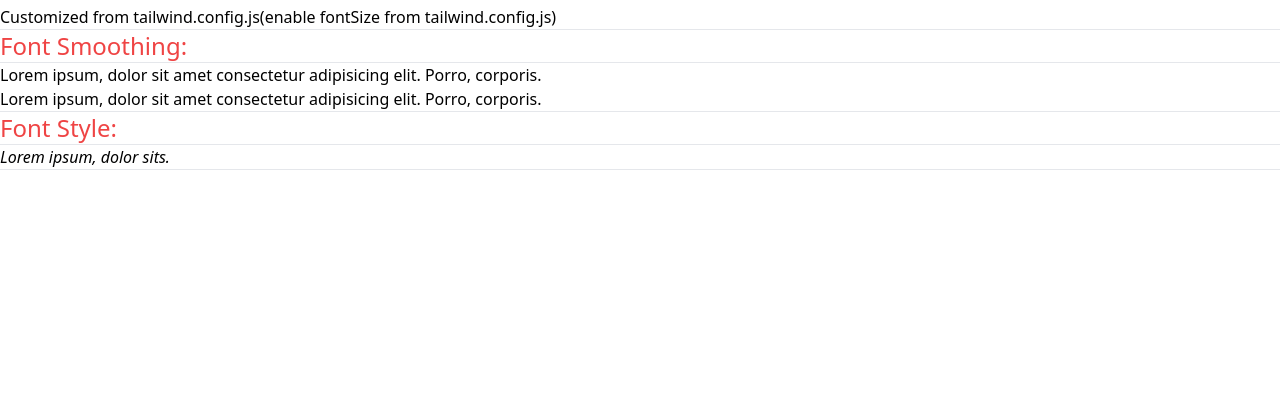
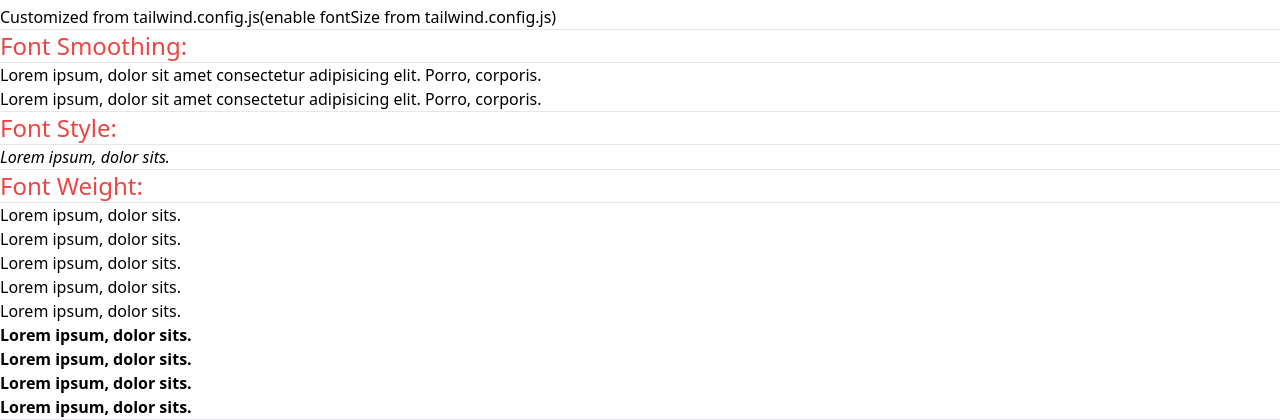
Before and after one commit to TBS96/TailwindCSS-Tutorial, a website built with Vite: page 4-Typography/4-2-FontSize/index.html in a window 1280 px wide. Shown: the part 558-978 px from the top of the page. Before the commit the page ends 800 px from the top, so only its background shows below. Built offline with nearby package versions, Linux system fonts and the light colour scheme.

Commit message:
font weight
Signed-off-by: TBS96 <9tbs6@proton.me>

```diff
--- a/4-Typography/4-2-FontSize/index.html
+++ b/4-Typography/4-2-FontSize/index.html
@@ -38,5 +38,19 @@
     <hr>
 
 
+    <span class="text-2xl text-red-500">Font Weight:</span>
+    <hr>
+    <p class="font-thin">Lorem ipsum, dolor sits.</p>
+    <p class="font-extralight">Lorem ipsum, dolor sits.</p>
+    <p class="font-light">Lorem ipsum, dolor sits.</p>
+    <p class="font-normal">Lorem ipsum, dolor sits.</p>
+    <p class="font-medium">Lorem ipsum, dolor sits.</p>
+    <p class="font-semibold">Lorem ipsum, dolor sits.</p>
+    <p class="font-bold">Lorem ipsum, dolor sits.</p>
+    <p class="font-extrabold hover:font-thin">Lorem ipsum, dolor sits.</p>
+    <p class="font-black">Lorem ipsum, dolor sits.</p>
+    <hr>
+
+
 </body>
 </html>
```
